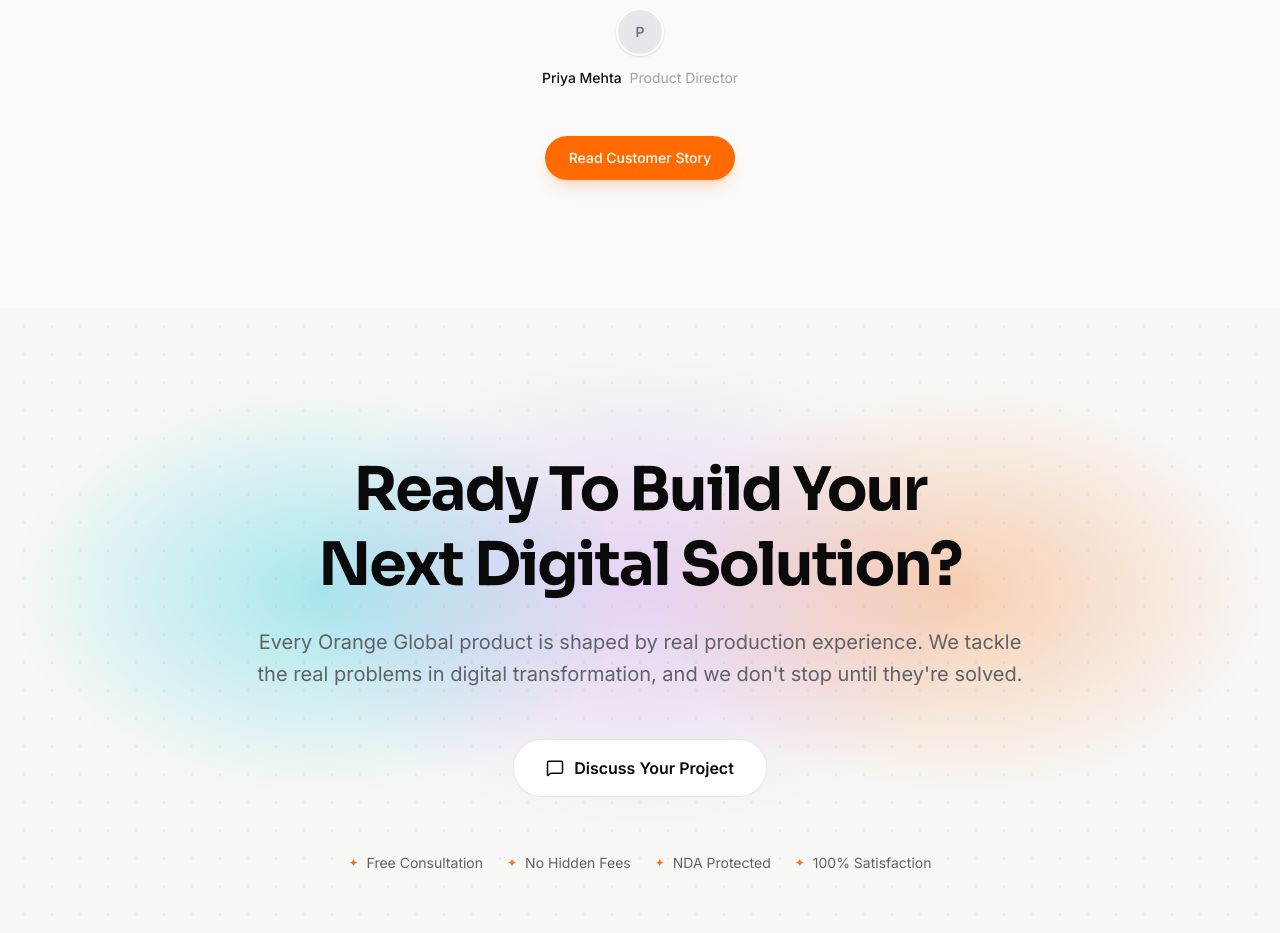
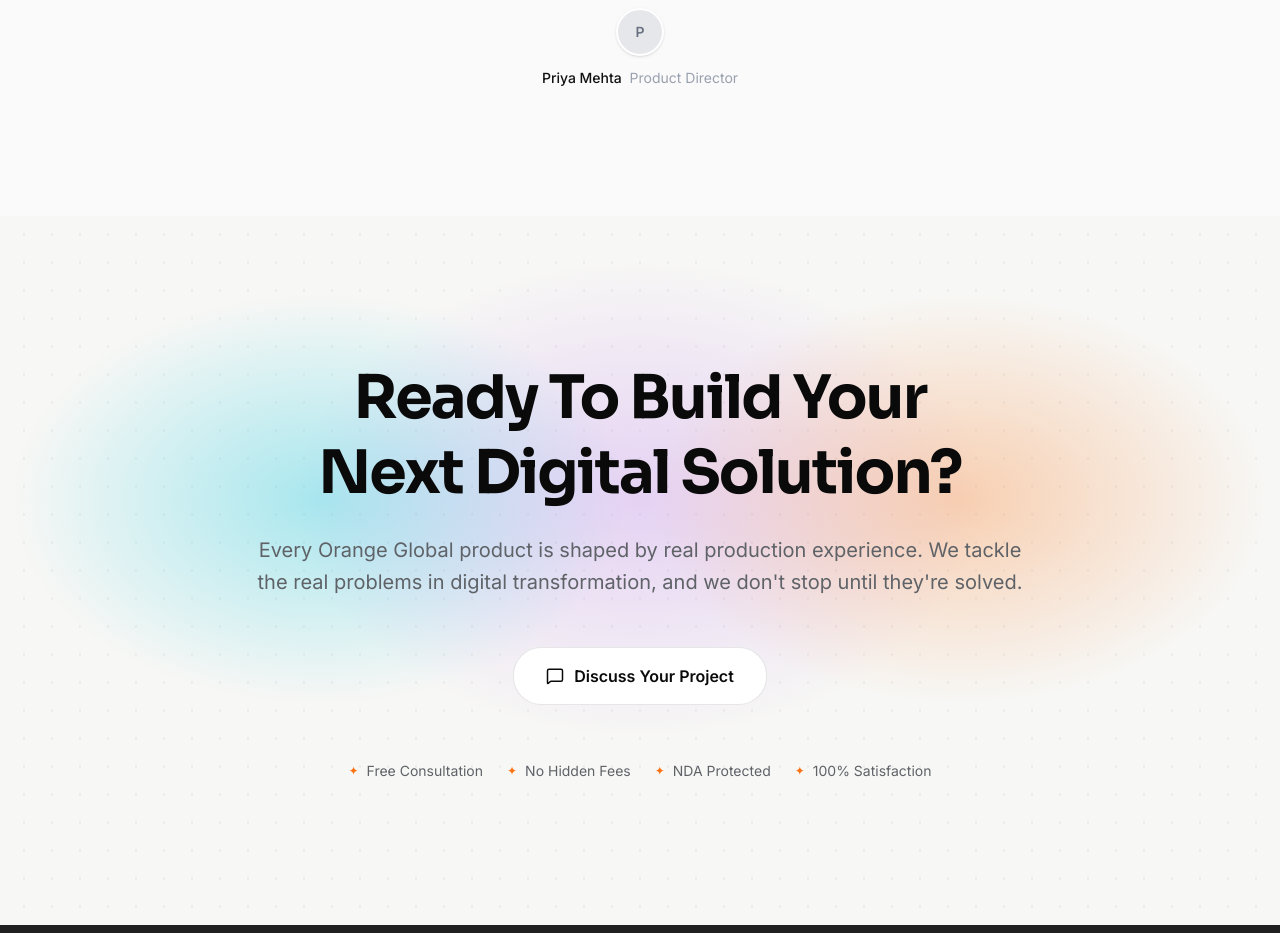
Before and after one commit to SocialOrangeGlobal/orange-global-infotech, a Next.js app: page / in a window 1280 px wide. Shown: the part 10980-11913 px from the top of the page. Built offline with nearby package versions, Linux system fonts and the light colour scheme.

Commit message:
update: miscellaneous improvements and testimonials

```diff
--- a/src/components/TestimonialsSection.tsx
+++ b/src/components/TestimonialsSection.tsx
@@ -120,16 +120,6 @@ export default function TestimonialsSection() {
               </div>
             </motion.div>
           </AnimatePresence>
-
-          {/* Read Story Button */}
-          <div className="flex justify-center mt-12">
-            <a
-              href="/contact"
-              className="px-6 py-3 bg-[#FF6B00] text-white font-medium rounded-full hover:bg-[#FF8C33] transition-all duration-300 shadow-lg shadow-orange-500/20 hover:-translate-y-0.5 text-sm"
-            >
-              Read Customer Story
-            </a>
-          </div>
         </div>
       </div>
     </section>
```
